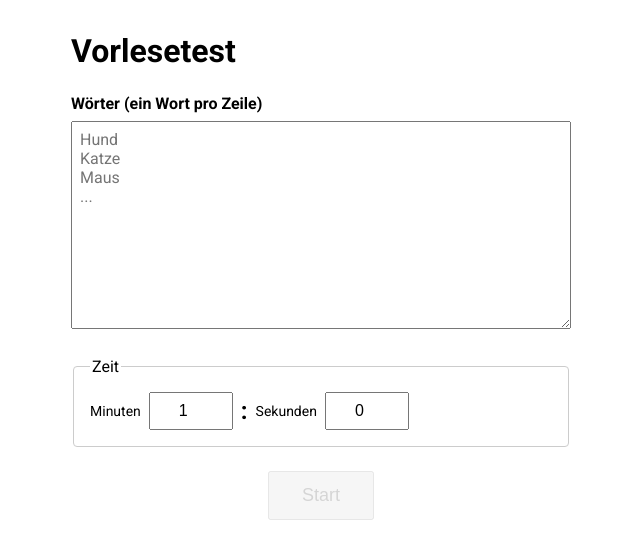
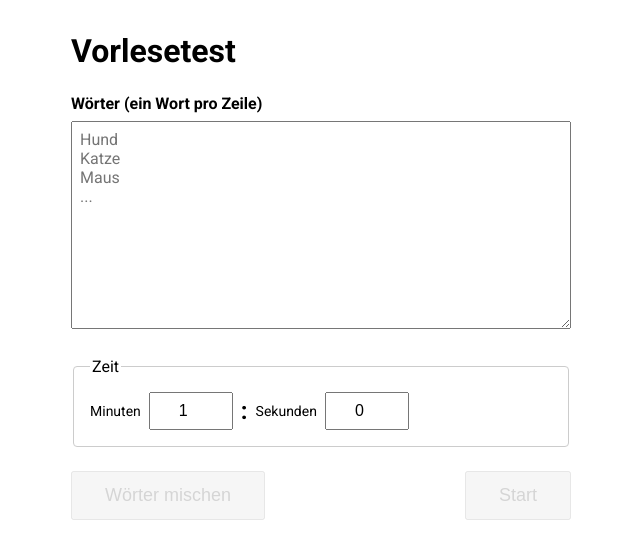
Before and after one commit to mkurte/vorlesetest, an Angular app: page /setup in a window 1280 px wide. Shown: the top 558 px of the page, without its empty margins (319-959 px from the left). Built offline with nearby package versions, Linux system fonts and the light colour scheme.

Commit message:
feat: add shuffle method

```diff
--- a/src/app/pages/setup/setup.html
+++ b/src/app/pages/setup/setup.html
@@ -34,4 +34,7 @@
   </div>
 </fieldset>
 
-<button type="button" [disabled]="!vm().canStart" (click)="vm().start()">Start</button>
+<div class="actions">
+  <button type="button" [disabled]="!vm().canStart" (click)="vm().shuffle()">Wörter mischen</button>
+  <button type="button" [disabled]="!vm().canStart" (click)="vm().start()">Start</button>
+</div>
--- a/src/app/pages/setup/setup.scss
+++ b/src/app/pages/setup/setup.scss
@@ -53,9 +53,14 @@ fieldset {
   }
 }
 
+.actions {
+  display: flex;
+  justify-content: space-between;
+  gap: 1rem;
+  margin-top: 1.5rem;
+}
+
 button {
-  display: block;
-  margin: 1.5rem auto 0;
   padding: 0.75rem 2rem;
   font-size: 1.125rem;
   cursor: pointer;
--- a/src/app/pages/setup/setup.service.ts
+++ b/src/app/pages/setup/setup.service.ts
@@ -13,16 +13,28 @@ interface SetupViewModel {
   seconds: FormField<number>;
   canStart: boolean;
   start: () => void;
+  shuffle: () => void;
 }
 
 const STORAGE_KEY = 'vorlesetest-words';
+
+function loadWordsFromStorage(): string {
+  try {
+    const stored = localStorage.getItem(STORAGE_KEY);
+    if (!stored) return '';
+    const words = JSON.parse(stored) as string[];
+    return Array.isArray(words) ? words.join('\n') : '';
+  } catch {
+    return '';
+  }
+}
 
 @Injectable()
 export class SetupService {
   private readonly router = inject(Router);
   private readonly readingTestService = inject(ReadingTestService);
 
-  private readonly wordsInput = signal(localStorage.getItem(STORAGE_KEY) ?? '');
+  private readonly wordsInput = signal(loadWordsFromStorage());
   private readonly minutes = signal(1);
   private readonly seconds = signal(0);
 
@@ -47,15 +59,30 @@ export class SetupService {
     },
     canStart: this.canStart(),
     start: () => this.start(),
+    shuffle: () => this.shuffle(),
   }));
 
-  private start(): void {
-    localStorage.setItem(STORAGE_KEY, this.wordsInput());
-
+  private shuffle(): void {
     const words = this.wordsInput()
       .split('\n')
       .map((w) => w.trim())
       .filter((w) => w.length > 0);
+
+    for (let i = words.length - 1; i > 0; i--) {
+      const j = Math.floor(Math.random() * (i + 1));
+      [words[i], words[j]] = [words[j], words[i]];
+    }
+
+    this.wordsInput.set(words.join('\n'));
+  }
+
+  private start(): void {
+    const words = this.wordsInput()
+      .split('\n')
+      .map((w) => w.trim())
+      .filter((w) => w.length > 0);
+
+    localStorage.setItem(STORAGE_KEY, JSON.stringify(words));
 
     this.readingTestService.words.set(words);
     this.readingTestService.totalSeconds.set(this.minutes() * 60 + this.seconds());
```
Also changed, not shown: 1 other file (tests, documents, lock files or other folders).
